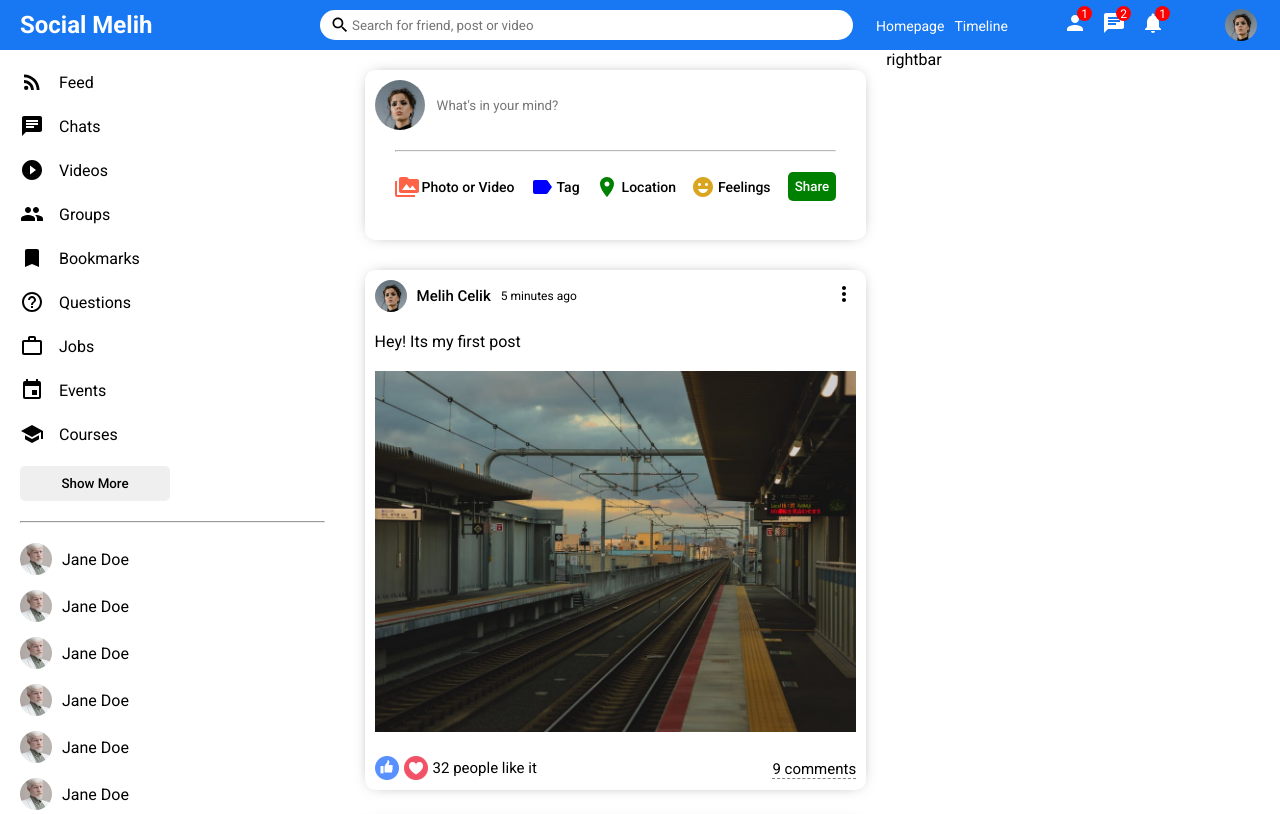
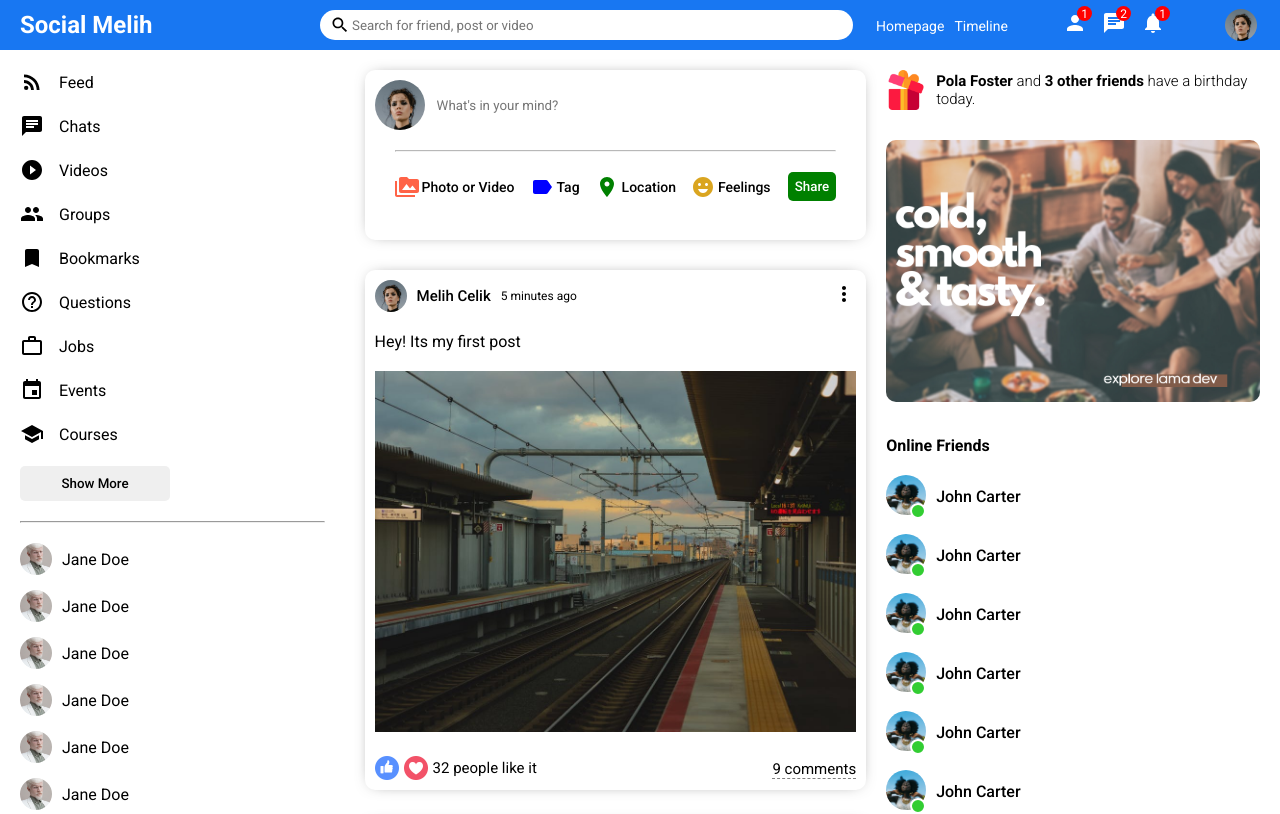
Before and after one commit to yenilikci/MERN-SocialMedia, a React (Create React App) app in the folder ui/: page / in a window 1280 px wide. Shown: the top 814 px of the page. Built offline with nearby package versions, Linux system fonts and the light colour scheme.

Commit message:
Rightbar bileşeni tamamlandı, stilleri yazıldı

```diff
--- a/ui/src/components/rightbar/Rightbar.jsx
+++ b/ui/src/components/rightbar/Rightbar.jsx
@@ -1,10 +1,98 @@
-import React from 'react'
-import "./rightbar.css"
+import React from "react";
+import "./rightbar.css";
 
 export default function Rightbar() {
-    return (
-        <div className="rightbar">
-            rightbar
+  return (
+    <div className="rightbar">
+      <div className="rightbarWrapper">
+        <div className="birthdayContainer">
+          <img className="birthdayImg" src="/assets/gift.png" alt="" />
+          <span className="birthdayText">
+            <b>Pola Foster</b> and <b>3 other friends</b> have a birthday today.
+          </span>
         </div>
-    )
+        <img className="rightbarAd" src="/assets/ad.png" alt="" />
+        <h4 className="rightbarTitle">Online Friends</h4>
+        <ul className="rightbarFriendList">
+          <li className="rightbarFriend">
+            <div className="rightbarProfileImgContainer">
+              <img
+                className="rightbarProfileImg"
+                src="/assets/person/3.jpeg"
+                alt=""
+              />
+              <span className="rightbarOnline"></span>
+            </div>
+            <span className="rightbarUsername">John Carter</span>
+          </li>
+          <li className="rightbarFriend">
+            <div className="rightbarProfileImgContainer">
+              <img
+                className="rightbarProfileImg"
+                src="/assets/person/3.jpeg"
+                alt=""
+              />
+              <span className="rightbarOnline"></span>
+            </div>
+            <span className="rightbarUsername">John Carter</span>
+          </li>
+          <li className="rightbarFriend">
+            <div className="rightbarProfileImgContainer">
+              <img
+                className="rightbarProfileImg"
+                src="/assets/person/3.jpeg"
+                alt=""
+              />
+              <span className="rightbarOnline"></span>
+            </div>
+            <span className="rightbarUsername">John Carter</span>
+          </li>
+          <li className="rightbarFriend">
+            <div className="rightbarProfileImgContainer">
+              <img
+                className="rightbarProfileImg"
+                src="/assets/person/3.jpeg"
+                alt=""
+              />
+              <span className="rightbarOnline"></span>
+            </div>
+            <span className="rightbarUsername">John Carter</span>
+          </li>
+          <li className="rightbarFriend">
+            <div className="rightbarProfileImgContainer">
+              <img
+                className="rightbarProfileImg"
+                src="/assets/person/3.jpeg"
+                alt=""
+              />
+              <span className="rightbarOnline"></span>
+            </div>
+            <span className="rightbarUsername">John Carter</span>
+          </li>
+          <li className="rightbarFriend">
+            <div className="rightbarProfileImgContainer">
+              <img
+                className="rightbarProfileImg"
+                src="/assets/person/3.jpeg"
+                alt=""
+              />
+              <span className="rightbarOnline"></span>
+            </div>
+            <span className="rightbarUsername">John Carter</span>
+          </li>
+          <li className="rightbarFriend">
+            <div className="rightbarProfileImgContainer">
+              <img
+                className="rightbarProfileImg"
+                src="/assets/person/3.jpeg"
+                alt=""
+              />
+              <span className="rightbarOnline"></span>
+            </div>
+            <span className="rightbarUsername">John Carter</span>
+          </li>
+        </ul>
+      </div>
+    </div>
+  );
 }
--- a/ui/src/components/rightbar/rightbar.css
+++ b/ui/src/components/rightbar/rightbar.css
@@ -1,3 +1,73 @@
 .rightbar {
   flex: 4;
 }
+
+.rightbarWrapper {
+  padding: 20px 20px 0 0;
+}
+
+.birthdayContainer {
+  display: flex;
+  align-items: center;
+}
+
+.birthdayImg {
+  width: 40px;
+  height: 40px;
+  margin-right: 10px;
+}
+
+.birthdayText {
+  font-weight: 300;
+  font-size: 15px;
+}
+
+.rightbarAd {
+  width: 100%;
+  border-radius: 10px;
+  margin: 30px 0;
+}
+
+.rightbarTitle{
+  margin-bottom: 20px;
+}
+
+.rightbarFriendList {
+  padding: 0;
+  margin: 0;
+  list-style: none;
+}
+
+.rightbarFriend {
+  display: flex;
+  align-items: center;
+  margin-bottom: 15px;
+}
+
+.rightbarProfileImgContainer {
+  margin-right: 10px;
+  position: relative;
+}
+
+.rightbarProfileImg {
+  width: 40px;
+  height: 40px;
+  border-radius: 50%;
+  object-fit: cover;
+}
+
+.rightbarOnline {
+  width: 12px;
+  height: 12px;
+  border-radius: 50%;
+  background-color: limegreen;
+  position: absolute;
+  top: 28px;
+  right: 0;
+  border: 2px solid white;
+}
+
+.rightbarUsername {
+  font-weight: 500;
+
+}
```
Also changed, not shown: ui/src/components/feed/Feed.jsx (line endings or trailing spaces).
